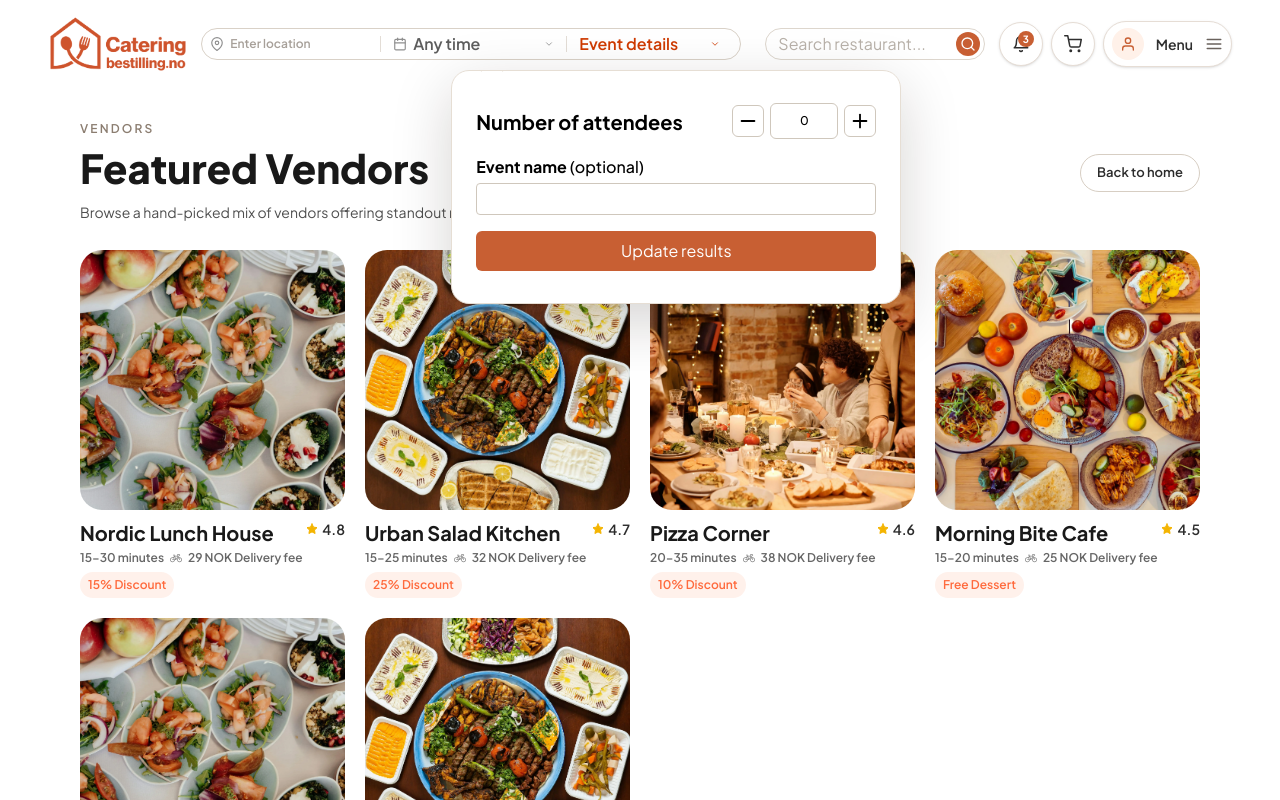
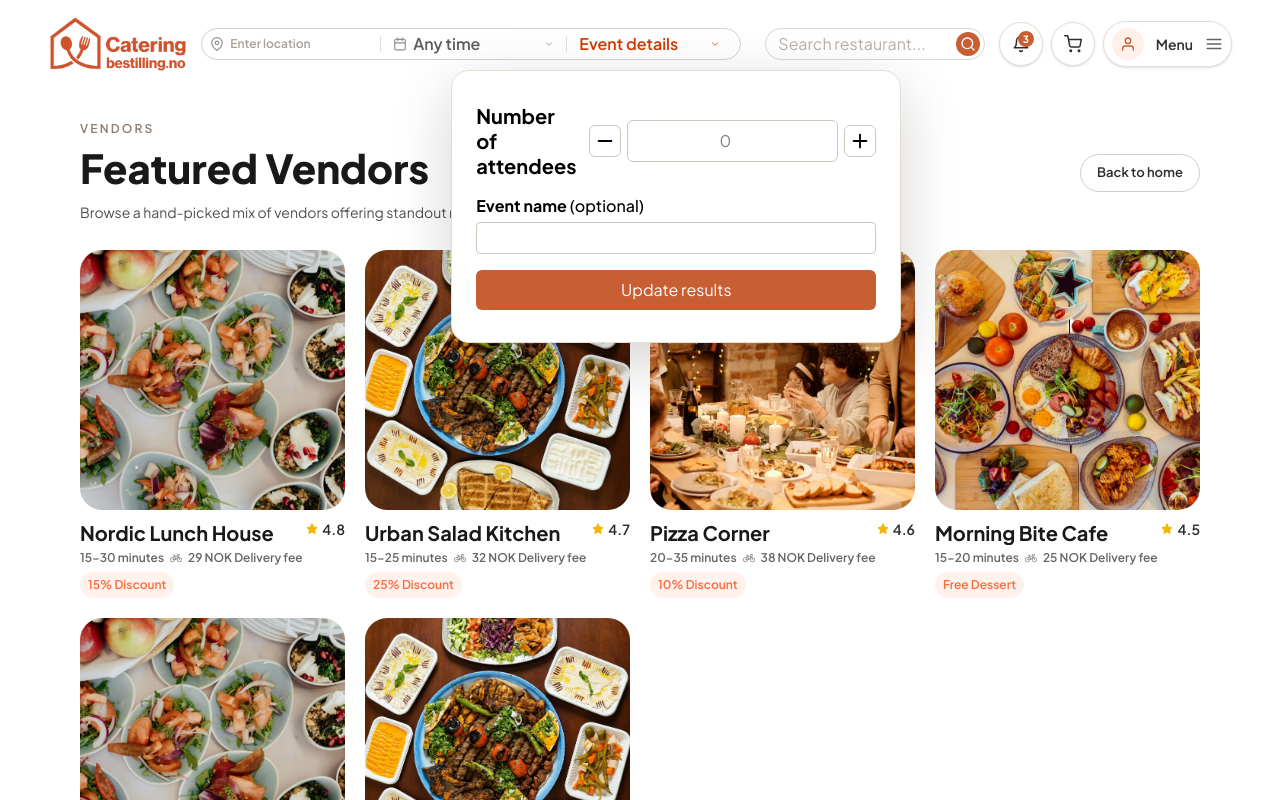
Before and after one commit to MuhammadNoumanAfzal/catering-bestilling-no, a React (Vite) app: page /vendors/featured in a window 1280 px wide. Both pictures are taken after a click on the button "Event details". Shown: the top 800 px of the page. Built offline with nearby package versions, Linux system fonts and the light colour scheme.

Commit message:
feat: enhance attendee management with input normalization and event details handling

```diff
--- a/src/components/shared/CommonNavbar.jsx
+++ b/src/components/shared/CommonNavbar.jsx
@@ -27,6 +27,24 @@ function formatEventLabel(attendeeCount, eventName) {
   }
 
   return "Event details";
+}
+
+function normalizeAttendeeCount(value) {
+  if (`${value}`.trim() === "") {
+    return 0;
+  }
+
+  const parsedValue = Number.parseInt(`${value}`, 10);
+
+  if (Number.isNaN(parsedValue) || parsedValue < 0) {
+    return 0;
+  }
+
+  return parsedValue;
+}
+
+function formatAttendeeInputValue(value) {
+  return value > 0 ? `${value}` : "";
 }
 
 export default function CommonNavbar({
@@ -61,6 +79,7 @@ export default function CommonNavbar({
     return new Date(today.getFullYear(), today.getMonth(), 1);
   });
   const [draftAttendeeCount, setDraftAttendeeCount] = useState(0);
+  const [draftAttendeeInput, setDraftAttendeeInput] = useState("");
   const [draftEventName, setDraftEventName] = useState("");
   const dropdownRef = useRef(null);
   const actionMenuRef = useRef(null);
@@ -85,6 +104,7 @@ export default function CommonNavbar({
 
       if (nextDropdown === "event") {
         setDraftAttendeeCount(attendeeCount);
+        setDraftAttendeeInput(formatAttendeeInputValue(attendeeCount));
         setDraftEventName(eventName);
       }
 
@@ -177,6 +197,7 @@ export default function CommonNavbar({
               calendarMonth={calendarMonth}
               deliveryLabel={deliveryLabel}
               draftAttendeeCount={draftAttendeeCount}
+              draftAttendeeInput={draftAttendeeInput}
               draftDate={draftDate}
               draftEventName={draftEventName}
               draftTime={draftTime}
@@ -187,8 +208,16 @@ export default function CommonNavbar({
               onApplyDelivery={applyDeliverySelection}
               onApplyEvent={applyEventDetails}
               onAttendeeChange={(change) =>
-                setDraftAttendeeCount((current) => Math.max(0, current + change))
+                setDraftAttendeeCount((current) => {
+                  const nextValue = Math.max(0, current + change);
+                  setDraftAttendeeInput(formatAttendeeInputValue(nextValue));
+                  return nextValue;
+                })
               }
+              onAttendeeInputChange={(value) => {
+                setDraftAttendeeInput(value);
+                setDraftAttendeeCount(normalizeAttendeeCount(value));
+              }}
               onDateSelect={setDraftDate}
               onEventNameChange={setDraftEventName}
               onLocationChange={setLocationValue}
--- a/src/components/shared/navbar/CommonNavbarFilters.jsx
+++ b/src/components/shared/navbar/CommonNavbarFilters.jsx
@@ -12,6 +12,7 @@ export default function CommonNavbarFilters({
   calendarMonth,
   deliveryLabel,
   draftAttendeeCount,
+  draftAttendeeInput,
   draftDate,
   draftEventName,
   draftTime,
@@ -22,6 +23,7 @@ export default function CommonNavbarFilters({
   onApplyDelivery,
   onApplyEvent,
   onAttendeeChange,
+  onAttendeeInputChange,
   onDateSelect,
   onEventNameChange,
   onLocationChange,
@@ -124,9 +126,11 @@ export default function CommonNavbarFilters({
         {openDropdown === "event" ? (
           <EventDetailsPopover
             attendeeCount={draftAttendeeCount}
+            attendeeInput={draftAttendeeInput}
             eventName={draftEventName}
             onApply={onApplyEvent}
             onAttendeeChange={onAttendeeChange}
+            onAttendeeInputChange={onAttendeeInputChange}
             onEventNameChange={onEventNameChange}
           />
         ) : null}
--- a/src/components/shared/navbar/EventDetailsPopover.jsx
+++ b/src/components/shared/navbar/EventDetailsPopover.jsx
@@ -2,9 +2,11 @@ import { FiMinus, FiPlus } from "react-icons/fi";
 
 export default function EventDetailsPopover({
   attendeeCount,
+  attendeeInput,
   eventName,
   onApply,
   onAttendeeChange,
+  onAttendeeInputChange,
   onEventNameChange,
 }) {
   return (
@@ -23,9 +25,17 @@ export default function EventDetailsPopover({
           >
             <FiMinus className="text-[22px]" />
           </button>
-          <div className="inline-flex min-w-[68px] items-center justify-center rounded-[6px] border border-[#cfc7bc] px-2 py-2 text-[12px] font-medium">
-            {attendeeCount}
-          </div>
+          <input
+            type="number"
+            min="0"
+            step="1"
+            inputMode="numeric"
+            value={attendeeInput}
+            onChange={(event) => onAttendeeInputChange(event.target.value)}
+            className="inline-flex min-w-[68px] rounded-[6px] border border-[#cfc7bc] px-2 py-2 text-center text-[12px] font-medium outline-none transition focus:border-[#c85f33]"
+            aria-label="Attendee count"
+            placeholder="0"
+          />
           <button
             type="button"
             onClick={() => onAttendeeChange(1)}
```
Also changed, not shown: src/features/vendor/data/vendorData.js.
